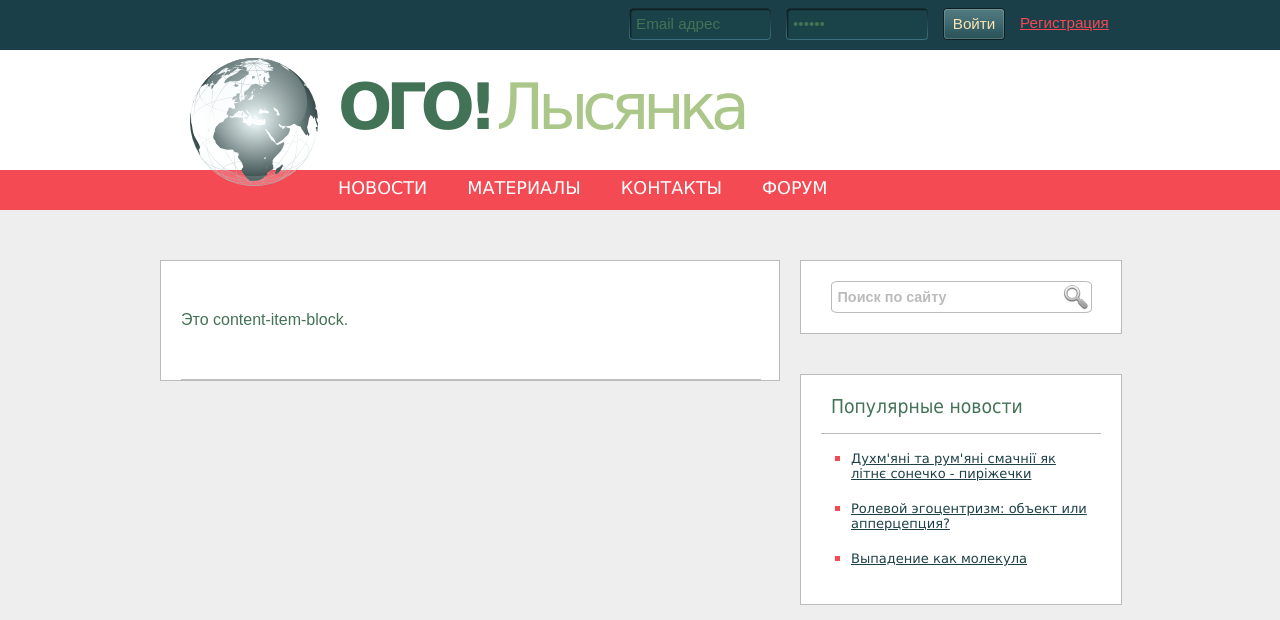
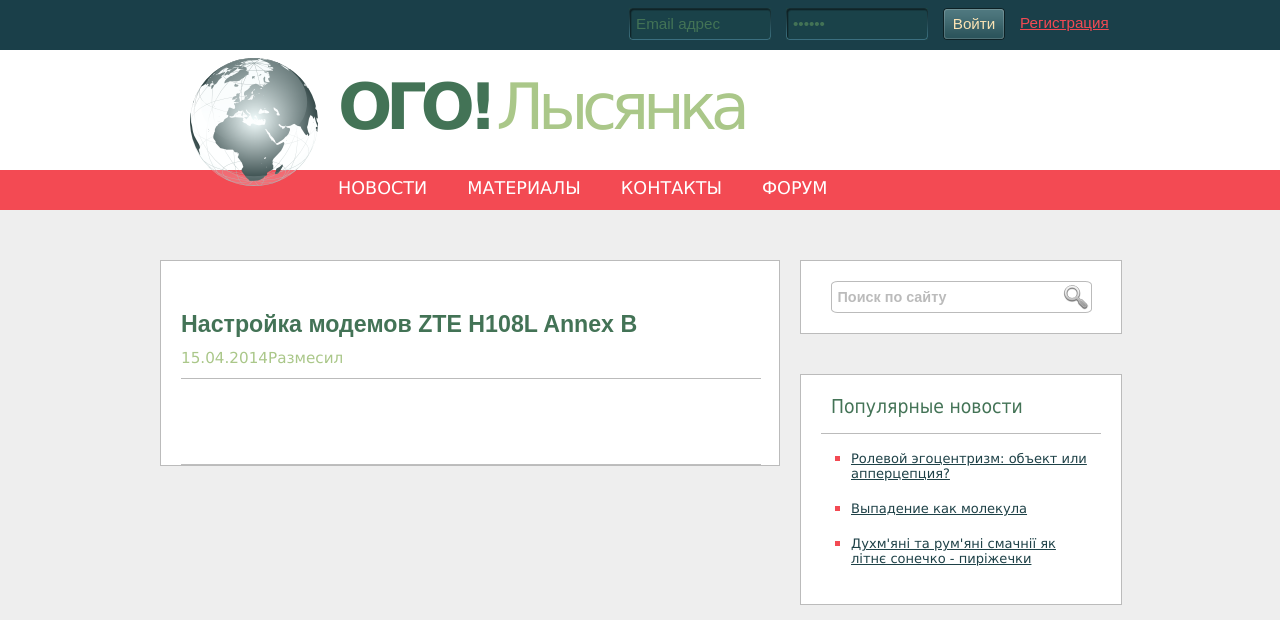
Before and after one commit to Wildcorsair/ogoproject, a PHP site: page /materials in a window 1280 px wide. Shown: the top 620 px of the page. Run offline with PHP 8.4, Linux system fonts and the light colour scheme; data comes from the database, SQL or seed files in the repository.

Commit message:
Update 28.04.2014

```diff
--- a/apps/views/materials/index.php
+++ b/apps/views/materials/index.php
@@ -1,5 +1,8 @@
 <div id="content-block">
 	<div class="content-item-block">
-		Это content-item-block.
+		<h3>Настройка модемов ZTE H108L Annex B</h3>
+		<div class="article-info">
+			<span>15.04.2014</span><span>Размесил</span>
+		</div>
 	</div>
 </div>
```
Also changed, not shown: public/images/article_img01.jpg (added), public/images/icons_sprite.png.
